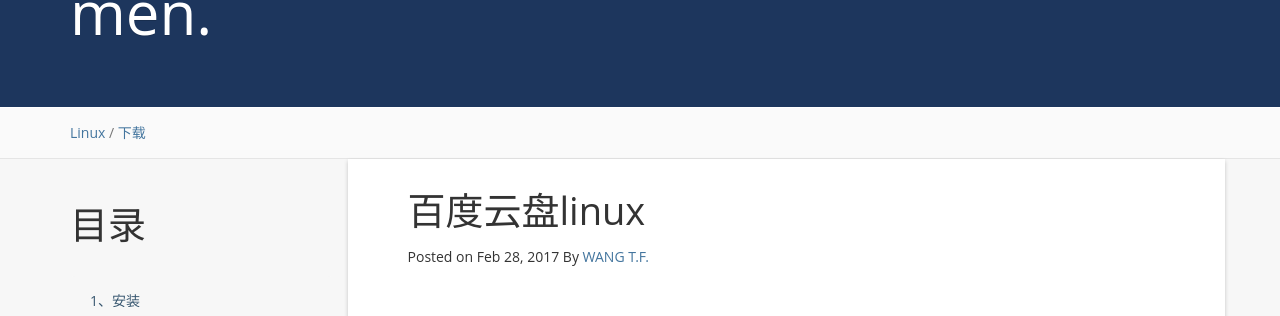
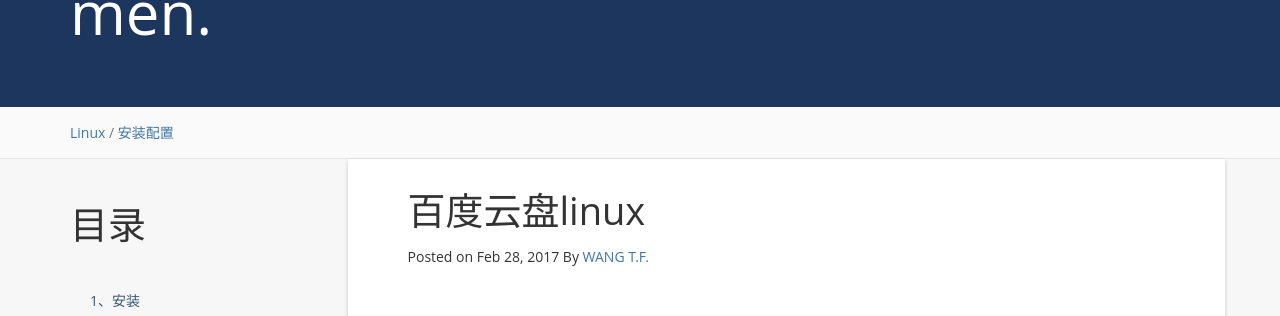
Before and after one commit to wang-tf/wang-tf.github.io, a Jekyll site: the page built from _posts/2017-02-28-百度云盘linux.md, in a window 1280 px wide and 900 px high. Shown: the part 188-504 px from the top of the window. Built offline with Jekyll 4.4.1, drawn with Linux system fonts in a browser that asks for light colours; nearby versions of some CDN libraries; comment, search, counter and statistics services are not loaded.

Commit message:
Update 2017-02-28-百度云盘linux.md

```diff
--- a/_posts/2017-02-28-百度云盘linux.md
+++ b/_posts/2017-02-28-百度云盘linux.md
@@ -4,7 +4,7 @@
 date: 2017-02-28 15:21:00
 categories: Linux
 tag:
-- 下载
+- 安装配置
 ---
 
 * content
```
